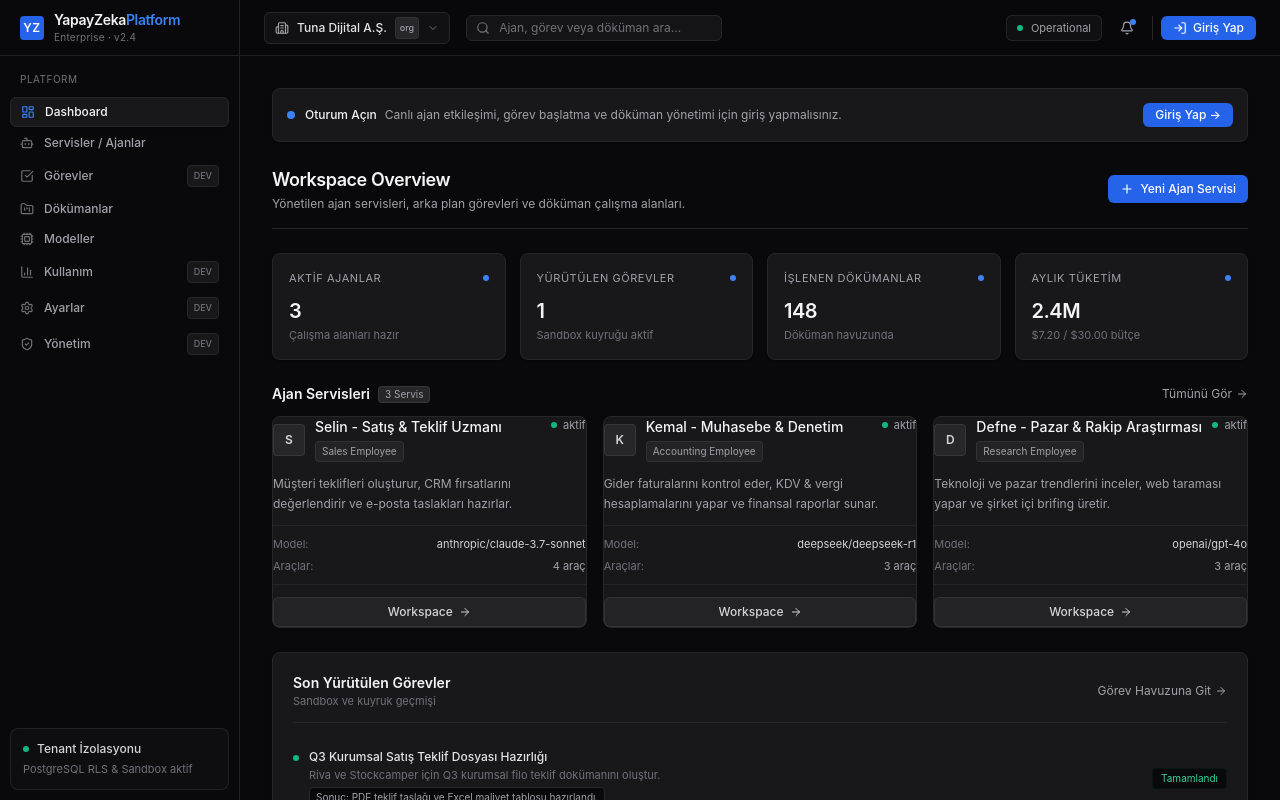
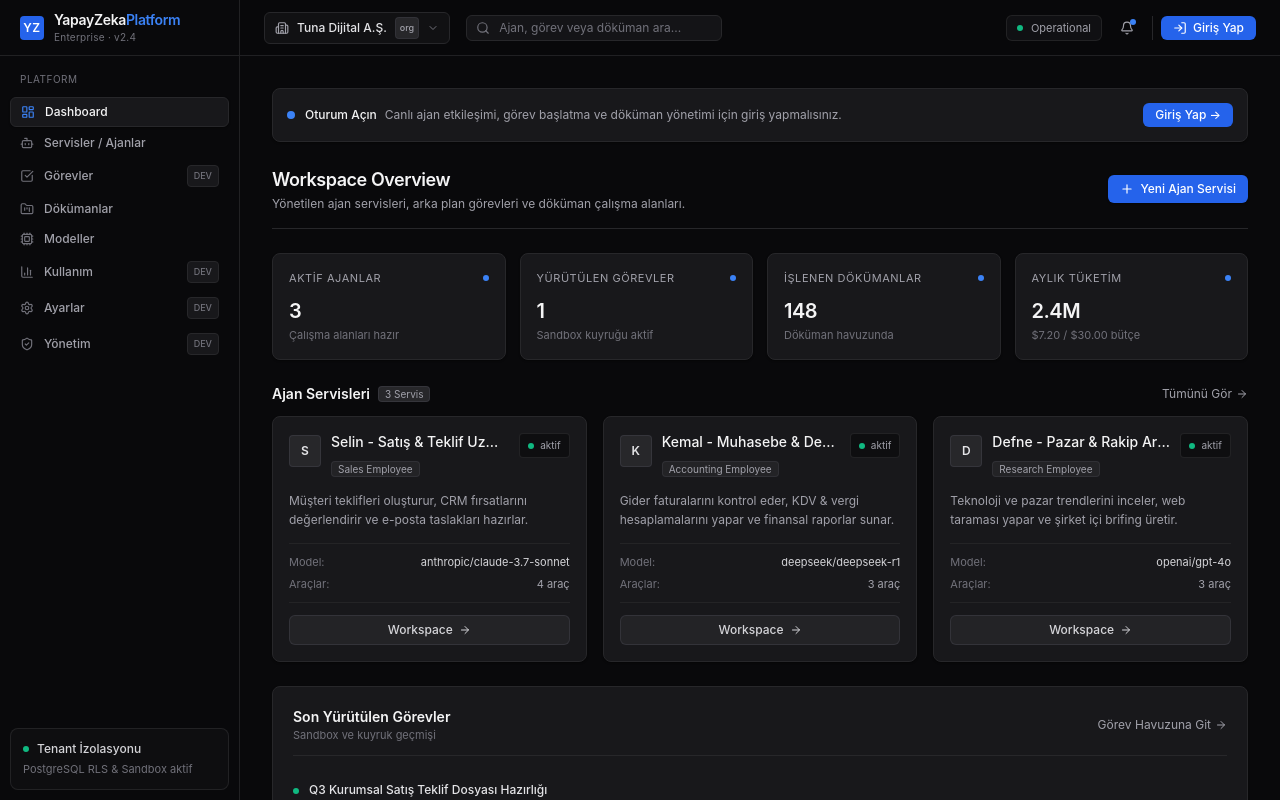
Before and after one commit to TunaYmc/aiworkgroup, a Next.js app in the folder apps/web/: page / in a window 1280 px wide. Shown: the top 800 px of the page. Built offline with nearby package versions, Linux system fonts and the light colour scheme; no server answers.

Commit message:
fix(ui): improve agent services grid alignment, card padding and height consistency

```diff
--- a/apps/web/app/agents/page.tsx
+++ b/apps/web/app/agents/page.tsx
@@ -104,7 +104,7 @@ export default function AgentsPage() {
             value={search}
             onChange={(e) => setSearch(e.target.value)}
             placeholder="İsim veya uzmanlık alanına göre filtrele..."
-            className="w-full pl-8 pr-3 py-1 text-xs bg-zinc-950 border border-zinc-800 rounded-md text-zinc-200 placeholder-zinc-500 focus:outline-none focus:border-blue-500 transition-colors duration-75"
+            className="w-full pl-8 pr-3 py-1.5 text-xs bg-zinc-950 border border-zinc-800 rounded-md text-zinc-200 placeholder-zinc-500 focus:outline-none focus:border-blue-500 transition-colors duration-75 h-8"
           />
         </div>
 
@@ -113,7 +113,7 @@ export default function AgentsPage() {
           <select
             value={roleFilter}
             onChange={(e) => setRoleFilter(e.target.value)}
-            className="px-2.5 py-1 text-xs bg-zinc-950 border border-zinc-800 rounded-md text-zinc-300 focus:outline-none focus:border-blue-500 w-full sm:w-auto font-mono"
+            className="px-2.5 py-1 text-xs bg-zinc-950 border border-zinc-800 rounded-md text-zinc-300 focus:outline-none focus:border-blue-500 w-full sm:w-auto font-mono h-8"
           >
             <option value="all">Tüm Roller</option>
             <option value="Sales Employee">Satış & Müşteri</option>
@@ -126,10 +126,15 @@ export default function AgentsPage() {
       </div>
 
       {/* Grid */}
-      <div className="grid grid-cols-1 md:grid-cols-2 lg:grid-cols-3 gap-4">
+      <div className="grid grid-cols-1 md:grid-cols-2 lg:grid-cols-3 gap-4 items-stretch">
         {filteredAgents.map((agent) => (
           <AgentCard key={agent.id} agent={agent} />
         ))}
+        {filteredAgents.length === 0 && (
+          <div className="col-span-full py-12 text-center text-xs text-zinc-500 font-mono bg-zinc-900/50 rounded-lg border border-zinc-800/80">
+            Arama kriterlerine uygun ajan servisi bulunamadı.
+          </div>
+        )}
       </div>
 
       <CreateAgentModal
--- a/apps/web/app/page.tsx
+++ b/apps/web/app/page.tsx
@@ -213,7 +213,7 @@ export default function DashboardPage() {
         <div className="flex items-center justify-between">
           <div className="flex items-center gap-2">
             <h2 className="text-sm font-semibold text-zinc-100">Ajan Servisleri</h2>
-            <span className="text-[10px] font-mono bg-zinc-800 text-zinc-400 border border-zinc-700/60 px-1.5 py-0.2 rounded">
+            <span className="text-[10px] font-mono bg-zinc-800 text-zinc-400 border border-zinc-700/60 px-1.5 py-0.5 rounded leading-none">
               {agents.length} Servis
             </span>
           </div>
@@ -226,7 +226,7 @@ export default function DashboardPage() {
           </Link>
         </div>
 
-        <div className="grid grid-cols-1 md:grid-cols-2 lg:grid-cols-3 gap-4">
+        <div className="grid grid-cols-1 md:grid-cols-2 lg:grid-cols-3 gap-4 items-stretch">
           {agents.map((agent) => (
             <AgentCard key={agent.id} agent={agent} />
           ))}
--- a/apps/web/components/AgentCard.tsx
+++ b/apps/web/components/AgentCard.tsx
@@ -13,25 +13,27 @@ export default function AgentCard({ agent }: AgentCardProps) {
   const isOnline = agent.status === "active";
 
   return (
-    <div className="bg-zinc-900 rounded-lg border border-zinc-800 p-4.5 hover:border-zinc-700 transition-colors duration-75 flex flex-col justify-between group">
+    <div className="bg-zinc-900 rounded-lg border border-zinc-800 p-4 hover:border-zinc-700 transition-colors duration-75 flex flex-col justify-between h-full shadow-subtle group">
       <div>
-        {/* Top bar: Avatar & Status */}
-        <div className="flex items-start justify-between mb-3">
-          <div className="flex items-center gap-2.5">
-            <div className="w-8 h-8 rounded bg-zinc-800 border border-zinc-700/60 flex items-center justify-center text-zinc-300 font-mono text-xs font-semibold shrink-0">
+        {/* Top bar: Avatar, Info & Status */}
+        <div className="flex items-start justify-between gap-2.5 mb-3">
+          <div className="flex items-start gap-2.5 min-w-0 flex-1">
+            <div className="w-8 h-8 rounded bg-zinc-800 border border-zinc-700/60 flex items-center justify-center text-zinc-200 font-mono text-xs font-semibold shrink-0 mt-0.5">
               {agent.name.charAt(0).toUpperCase()}
             </div>
-            <div className="min-w-0">
-              <h3 className="font-medium text-zinc-100 text-sm truncate group-hover:text-blue-400 transition-colors duration-75">
+            <div className="min-w-0 flex-1">
+              <h3 className="font-medium text-zinc-100 text-sm truncate group-hover:text-blue-400 transition-colors duration-75 leading-tight" title={agent.name}>
                 {agent.name}
               </h3>
-              <span className="inline-block text-[10px] font-mono text-zinc-400 bg-zinc-800/80 px-1.5 py-0.5 rounded border border-zinc-700/50 mt-0.5">
-                {agent.role}
-              </span>
+              <div className="mt-1">
+                <span className="inline-block text-[10px] font-mono text-zinc-400 bg-zinc-800/80 px-1.5 py-0.5 rounded border border-zinc-700/50 leading-none">
+                  {agent.role}
+                </span>
+              </div>
             </div>
           </div>
 
-          <div className="flex items-center gap-1.5 text-[11px] font-mono text-zinc-400">
+          <div className="flex items-center gap-1.5 text-[10px] font-mono text-zinc-400 shrink-0 bg-zinc-950/60 border border-zinc-800/80 px-2 py-1 rounded">
             <span
               className={`w-1.5 h-1.5 rounded-full ${isOnline ? "bg-emerald-500" : "bg-zinc-600"}`}
             ></span>
@@ -40,20 +42,20 @@ export default function AgentCard({ agent }: AgentCardProps) {
         </div>
 
         {/* Description / Instructions excerpt */}
-        <p className="text-xs text-zinc-400 line-clamp-2 leading-relaxed mb-3">
+        <p className="text-xs text-zinc-400 line-clamp-2 leading-relaxed mb-3 h-10 overflow-hidden">
           {agent.description || agent.system_instructions}
         </p>
 
         {/* Model & Tools tags */}
         <div className="space-y-1.5 py-2.5 border-t border-zinc-800/80 text-xs">
-          <div className="flex items-center justify-between text-zinc-400">
-            <span className="text-[11px] text-zinc-500 font-mono">Model:</span>
-            <span className="truncate font-mono text-[11px] text-zinc-300 max-w-[180px]">
+          <div className="flex items-center justify-between gap-2 text-zinc-400">
+            <span className="text-[11px] text-zinc-500 font-mono shrink-0">Model:</span>
+            <span className="truncate font-mono text-[11px] text-zinc-300 max-w-[170px] text-right" title={agent.model_config_data?.primary_model || "anthropic/claude-3.7-sonnet"}>
               {agent.model_config_data?.primary_model || "anthropic/claude-3.7-sonnet"}
             </span>
           </div>
-          <div className="flex items-center justify-between text-zinc-400">
-            <span className="text-[11px] text-zinc-500 font-mono">Araçlar:</span>
+          <div className="flex items-center justify-between gap-2 text-zinc-400">
+            <span className="text-[11px] text-zinc-500 font-mono shrink-0">Araçlar:</span>
             <span className="text-[11px] text-zinc-400 font-mono">
               {agent.tool_permissions?.allowed_tools?.length || 4} araç
             </span>
@@ -62,7 +64,7 @@ export default function AgentCard({ agent }: AgentCardProps) {
       </div>
 
       {/* Action Footer */}
-      <div className="pt-3 border-t border-zinc-800/80">
+      <div className="pt-3 border-t border-zinc-800/80 mt-auto">
         <Link
           href={`/agents/${agent.id}`}
           className="w-full flex items-center justify-center gap-1.5 px-3 py-1.5 bg-zinc-800/80 hover:bg-blue-600 hover:text-white text-zinc-300 rounded-md text-xs font-medium transition-colors duration-75 border border-zinc-700/60 hover:border-blue-500"
--- a/apps/web/components/CreateAgentModal.tsx
+++ b/apps/web/components/CreateAgentModal.tsx
@@ -238,11 +238,11 @@ export default function CreateAgentModal({ isOpen, onClose, onSuccess }: CreateA
                     <div>
                       <div className="flex items-center gap-2">
                         <span className="font-medium text-xs text-zinc-100">{m.name}</span>
-                        <span className="text-[10px] font-mono bg-zinc-800 text-zinc-400 px-1.5 py-0.2 rounded border border-zinc-700/50">
+                        <span className="text-[10px] font-mono bg-zinc-800 text-zinc-400 px-1.5 py-0.5 rounded border border-zinc-700/50 leading-none">
                           {m.provider}
                         </span>
                         {m.tag && (
-                          <span className="text-[10px] font-mono bg-zinc-800/80 text-blue-400 px-1.5 py-0.2 rounded border border-blue-500/30">
+                          <span className="text-[10px] font-mono bg-zinc-800/80 text-blue-400 px-1.5 py-0.5 rounded border border-blue-500/30 leading-none">
                             {m.tag}
                           </span>
                         )}
```
